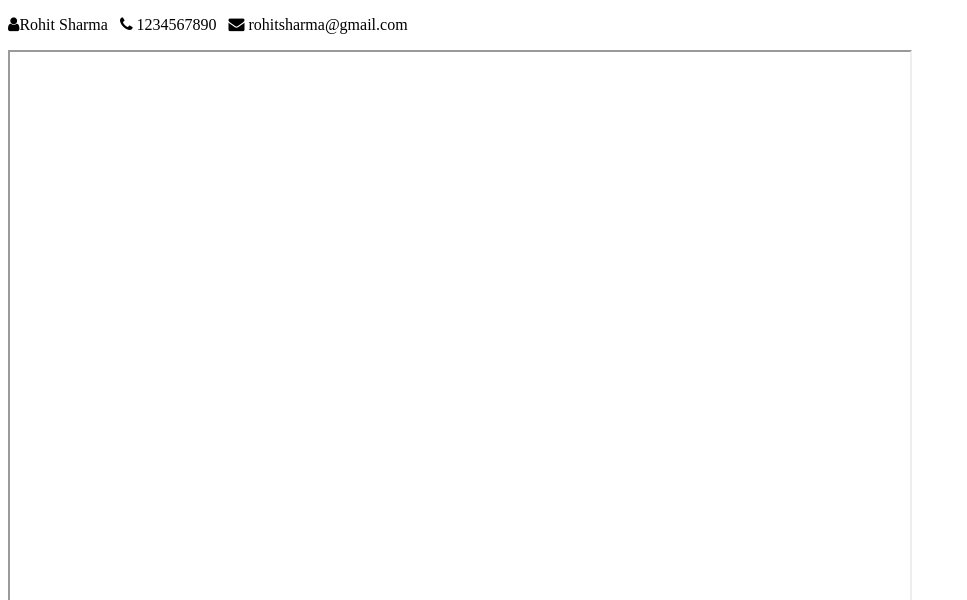
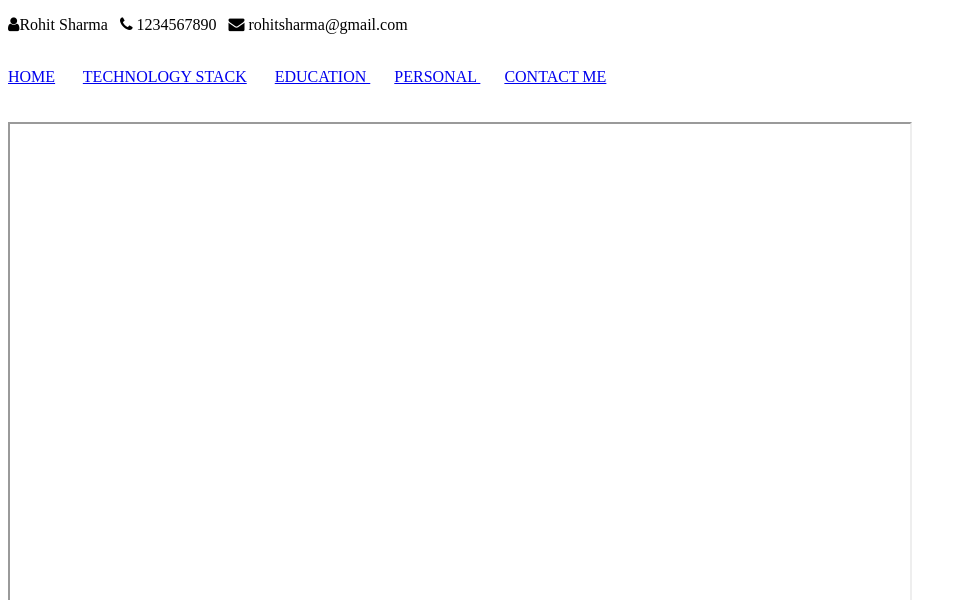
Before and after one commit to JagdishDaulatMore/MyProfile, a plain HTML site: page index.html in a window 1280 px wide. Shown: the top 600 px of the page, without its empty margins (0-967 px from the left). Drawn offline with Linux system fonts and the light colour scheme.

Commit message:
Implemented nav section
Implemented nav section

```diff
--- a/index.html
+++ b/index.html
@@ -5,6 +5,7 @@
         <link rel="stylesheet" href="https://cdnjs.cloudflare.com/ajax/libs/font-awesome/4.7.0/css/font-awesome.min.css">
     </head>
     <body>
+        <header>
             <p>
                 <i class="fa fa-user" aria-hidden="true"></i><span>Rohit Sharma</span>&nbsp;&nbsp;
                  <i class="fa fa-phone" aria-hidden="true"></i>
@@ -12,8 +13,22 @@
      <i class="fa fa-envelope" aria-hidden="true"></i>
      <span>rohitsharma@gmail.com</span>
              </p>
+        </header>
 
-        <iframe width="900px" height="550px">
+
+<br>
+<nav>
+    <a href="home.html" target="frame">HOME</a> &nbsp; &nbsp; &nbsp;
+    <a href="techStack.html" target="frame">TECHNOLOGY STACK</a> &nbsp; &nbsp; &nbsp;
+    <a href="education.html" target="frame"> EDUCATION </a> &nbsp; &nbsp; &nbsp;
+    <a href="personal.html" target="frame"> PERSONAL </a> &nbsp; &nbsp; &nbsp;
+    <a href="contactus.html" target="frame"> CONTACT ME </a>
+</nav>
+
+<br><br>
+
+
+        <iframe width="900px" height="500px" name="frame" >
 
         </iframe>
         <p>Follow Me:
```
Also changed, not shown: home.html (added, +21 -0 lines). Lines whose indentation alone changed are shown as unchanged.
